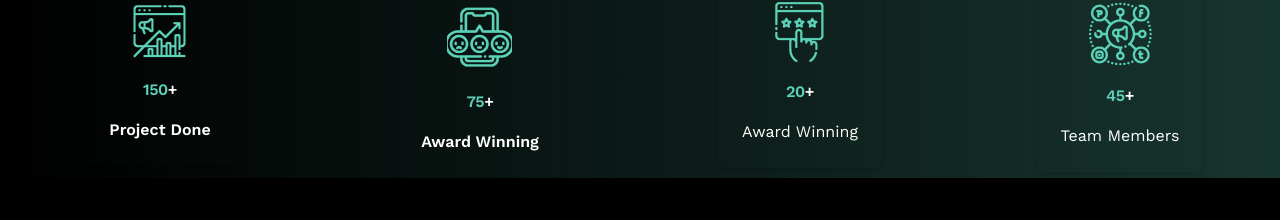
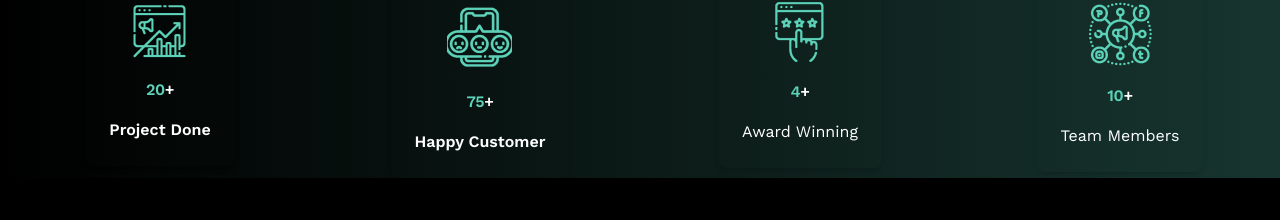
Before and after one commit to 0xfave/timo-portfolio, a Next.js app: page / in a window 1280 px wide. Shown: the part 1955-2175 px from the top of the page. Built offline with nearby package versions, Linux system fonts and the light colour scheme.

Commit message:
typo corrected

```diff
--- a/pages/components/Clients.jsx
+++ b/pages/components/Clients.jsx
@@ -16,7 +16,7 @@ const Clients = () => {
                 <Card className='text-center !p-0 !bg-transparent border-none'>
                     <Image src={project} alt="" />
                     <h5 className={`${worksan.className} text-[#5CD2B9] text-md font-bold tracking-tight`}>
-                        150<span className='text-white'>+</span>
+                        20<span className='text-white'>+</span>
                     </h5>
                     <p className={`${worksan.className} font-normal`}>
                         Project Done
@@ -30,7 +30,7 @@ const Clients = () => {
                         75<span className='text-white'>+</span>
                     </h5>
                     <p className={`${worksan.className} font-normal`}>
-                        Award Winning
+                        Happy Customer
                     </p>
                 </Card>
             </div>
@@ -38,7 +38,7 @@ const Clients = () => {
                 <Card className='text-center !p-0 !bg-transparent border-none'>
                     <Image src={award} alt="" />
                     <h5 className={`${worksan.className} text-[#5CD2B9] text-md font-bold tracking-tight`}>
-                        20<span className='text-white'>+</span>
+                        4<span className='text-white'>+</span>
                     </h5>
                     <p className="font-normal">
                         Award Winning
@@ -49,7 +49,7 @@ const Clients = () => {
                 <Card className='text-center !p-0 !bg-transparent border-none'>
                     <Image src={team} alt="" />
                     <h5 className={`${worksan.className} text-[#5CD2B9] text-md font-bold tracking-tight`}>
-                        45<span className='text-white'>+</span>
+                        10<span className='text-white'>+</span>
                     </h5>
                     <p className="font-normal">
                         Team Members
```
Also changed, not shown: public/Identity.svg (added), public/portrait.jpg (added).
